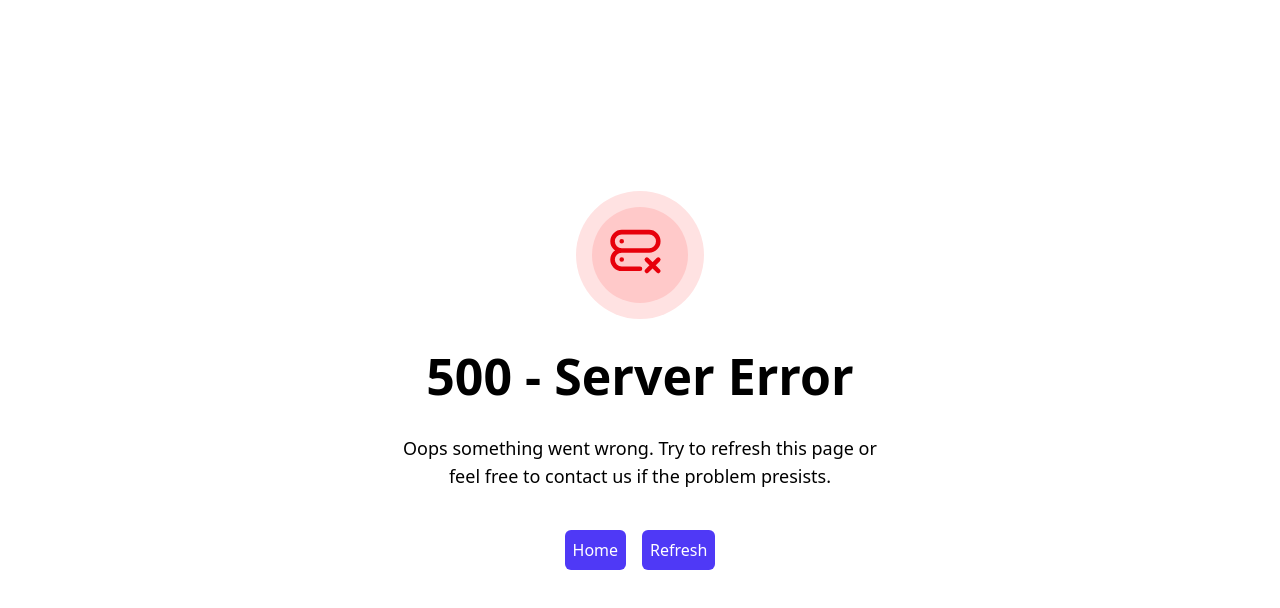
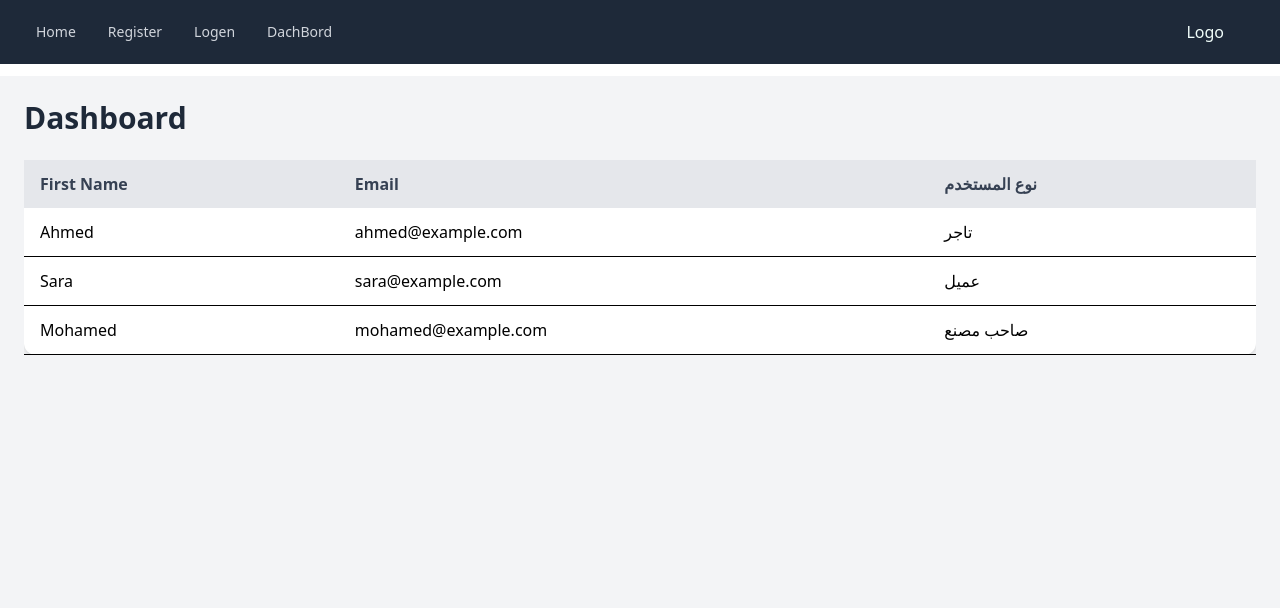
Before and after one commit to mohmaed-mahmoud23/FactouryProgect, a React (Vite) app: page /DachBord in a window 1280 px wide. Shown: the top 608 px of the page. Built offline with nearby package versions, Linux system fonts and the light colour scheme.

Commit message:
Dashbord

```diff
--- a/src/Router/index.tsx
+++ b/src/Router/index.tsx
@@ -8,6 +8,7 @@ import ErrorHandler from "../components/ErrorComponant";
 import Home from "../Pages/Home";
 import Layout from "../Pages/Layout";
 import Logen from "../components/Logen";
+import DacvhBord from "../components/DacvhBord";
 
 const router = createBrowserRouter(
   createRoutesFromElements(
@@ -15,8 +16,9 @@ const router = createBrowserRouter(
       <Route path="/" element={<Layout />}>
         <Route index element={<Home />} />
 
-      <Route path="/regestr" element={<Regester />} />
-      <Route path="/Logen" element={<Logen/>} />
+        <Route path="/regestr" element={<Regester />} />
+        <Route path="/Logen" element={<Logen />} />
+        <Route path="/DachBord" element={<DacvhBord/>} />
       </Route>
       <Route path="*" element={<ErrorHandler />} />
     </>
--- /dev/null
+++ b/src/components/DacvhBord.tsx
@@ -0,0 +1,53 @@
+const DacvhBord = () => {
+  const users = [
+    {
+      firstName: "Ahmed",
+      email: "ahmed@example.com",
+      password: "123456",
+      userType: "تاجر",
+    },
+    {
+      firstName: "Sara",
+      email: "sara@example.com",
+      password: "abcdef",
+      userType: "عميل",
+    },
+    {
+      firstName: "Mohamed",
+      email: "mohamed@example.com",
+      password: "pass1234",
+      userType: "صاحب مصنع",
+    },
+  ];
+
+  return (
+    <div>
+      <div className="min-h-screen bg-gray-100 p-6">
+        <h1 className="text-3xl font-bold text-gray-800 mb-6">Dashboard</h1>
+
+        <div className="overflow-x-auto">
+          <table className="min-w-full bg-white rounded-xl shadow-md">
+            <thead>
+              <tr className="bg-gray-200 text-gray-700 text-left">
+                <th className="py-3 px-4">First Name</th>
+                <th className="py-3 px-4">Email</th>
+                <th className="py-3 px-4">نوع المستخدم</th> {/* جديد */}
+              </tr>
+            </thead>
+            <tbody>
+              {users.map((user, index) => (
+                <tr key={index} className="border-b hover:bg-gray-50">
+                  <td className="py-3 px-4">{user.firstName}</td>
+                  <td className="py-3 px-4">{user.email}</td>
+                  <td className="py-3 px-4">{user.userType}</td> {/* جديد */}
+                </tr>
+              ))}
+            </tbody>
+          </table>
+        </div>
+      </div>
+    </div>
+  );
+};
+
+export default DacvhBord;
--- a/src/components/Navbar.tsx
+++ b/src/components/Navbar.tsx
@@ -5,6 +5,7 @@ const navigation = [
   { name: "Home", to: "/", current: false },
   { name: "Register", to: "/regestr", current: false },
   { name: "Logen", to: "/Logen", current: false },
+  { name: "DachBord", to: "/DachBord", current: false },
 ];
 
 function classNames(...classes: string[]) {
```
